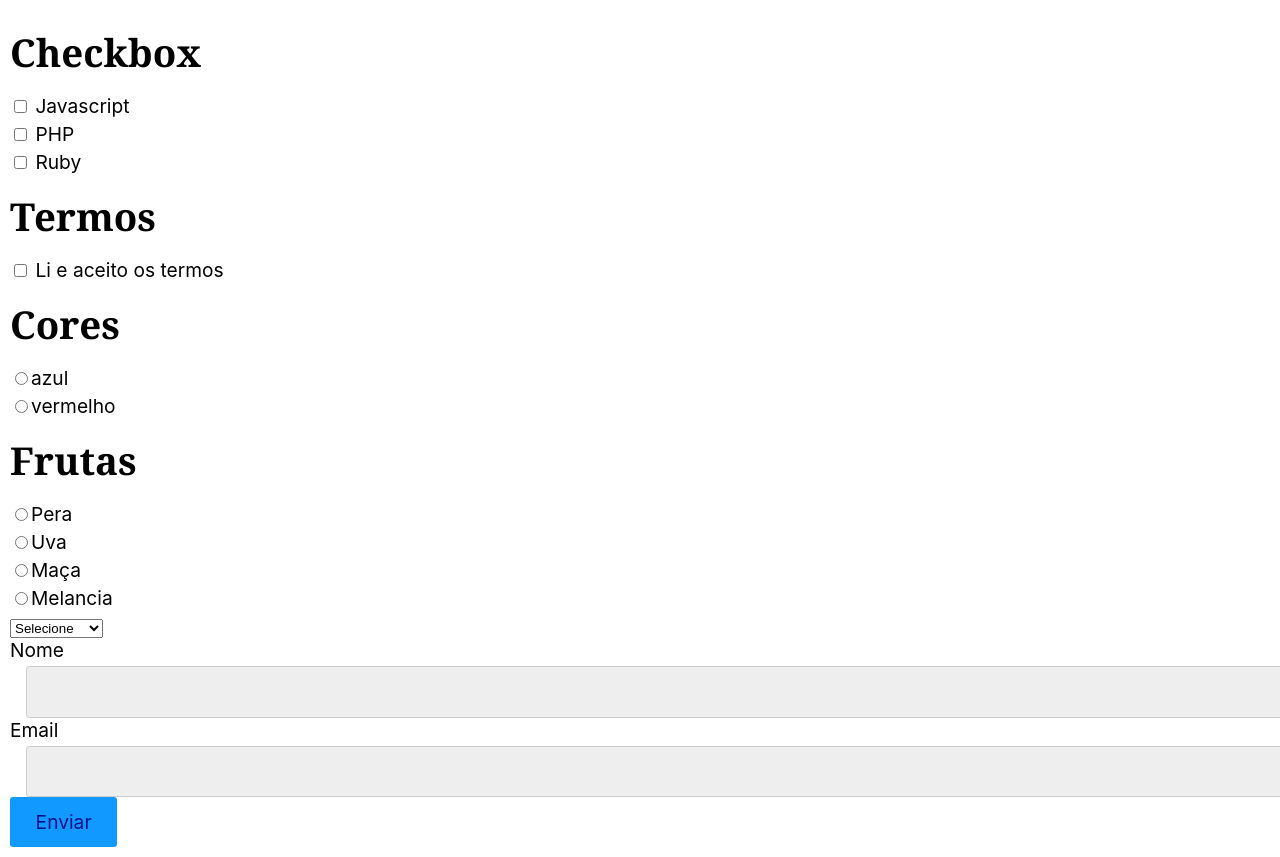
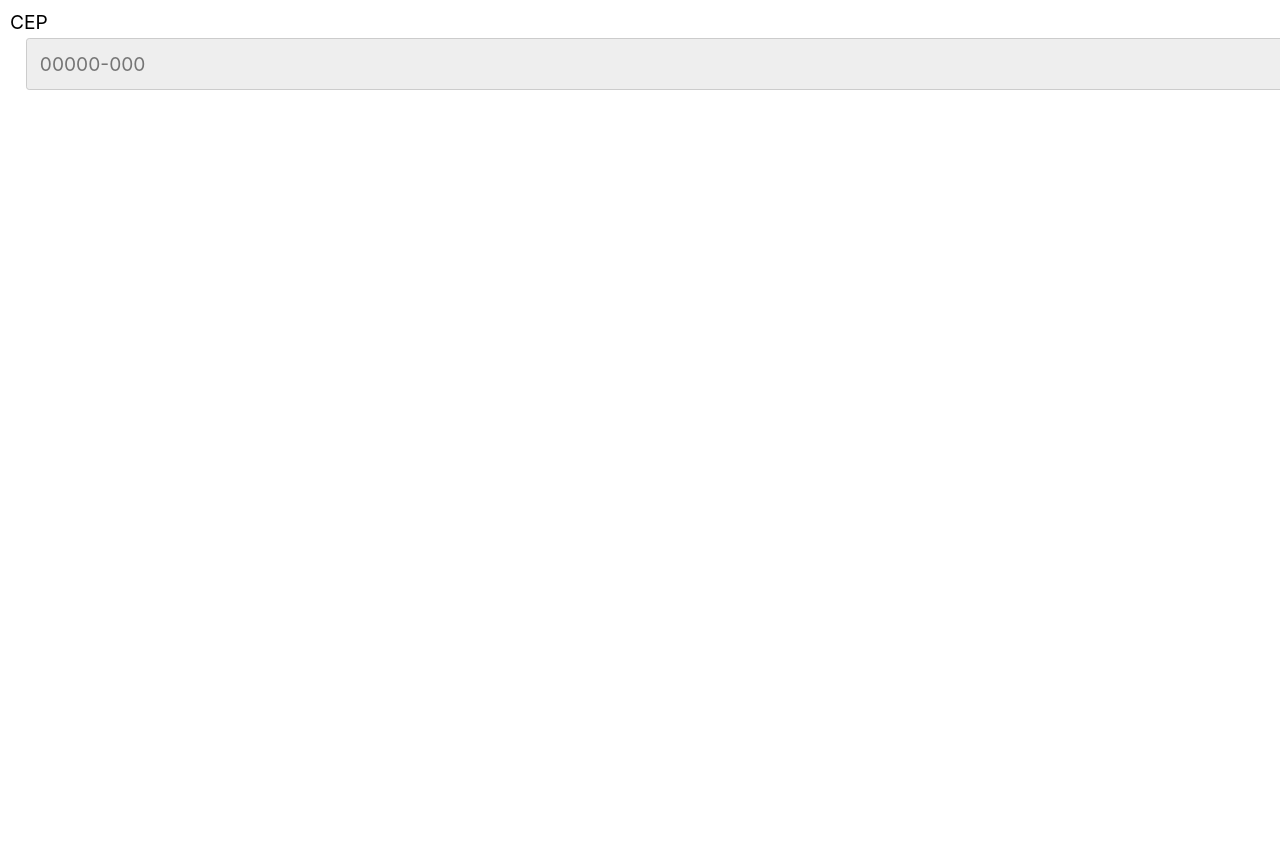
Before and after one commit to felipemimoura/origamid, a React (Create React App) app in the folder react-completo/aulas/react-formulario/: page / in a window 1280 px wide. After the commit the page ends 800 px from the top, so only its background shows below. Built offline with nearby package versions, Linux system fonts and the light colour scheme.

Commit message:
validação de dados de um formumlário

```diff
--- a/react-completo/aulas/react-formulario/src/App.js
+++ b/react-completo/aulas/react-formulario/src/App.js
@@ -1,51 +1,43 @@
 import { useState } from "react";
-import Checkbox from "./Form/Checkbox";
-import Input from "./Form/Input";
-import Radio from "./Form/Radio";
-import Select from "./Form/Select";
+import Input from './Form/Input'
 
 function App() {
-  const [nome, setNome] = useState("");
-  const [email, setEmail] = useState("");
-  const [produto, setProduto] = useState("");
-  const [cor, setCor] = useState("");
-  const [frutas, setFrutas] = useState("");
-  const [linguagens, setLinguagens] = useState([]);
-  const [termos, setTermos] = useState([]);
+  const [cep, setCep] = useState('')
+  const [error, setError] = useState(null)
+
+  function validateCep(value){
+    if(value.length === 0){
+      setError('Preencha um valor')
+      return false
+    }else if(!/^\d{5}-?\d{3}$/.test(value)){
+      setError('Prencha um CEP válido')
+      return false
+    }else{
+      setError(null)
+      return true
+    }
+  }
+
+
+  function handleBlur ({target}){
+   console.log(validateCep(target.value))
+  }
+
+
 
   return (
     <form>
-      <h1>Checkbox</h1>
-      <Checkbox
-        options={["Javascript", "PHP", "Ruby"]}
-        value={linguagens}
-        setValue={setLinguagens}
-      />
-      <h1>Termos</h1>
-      <Checkbox
-        options={["Li e aceito os termos"]}
-        value={termos}
-        setValue={setTermos}
-      />
+      <Input
+      label="CEP"
+      id="cep"
+      type="text"
+      value={cep}
+      setValue={setCep}
+      onBlur={handleBlur}
+      placeholder="00000-000" />
 
+      {error && <p>{error}</p>}
 
-      <h1>Cores</h1>
-      <Radio options={["azul", "vermelho"]} value={cor} setValue={setCor} />
-      <h1>Frutas</h1>
-      <Radio
-        options={["Pera", "Uva", "Maça", "Melancia"]}
-        value={frutas}
-        setValue={setFrutas}
-      />
-      <Select
-        options={["notebook", "smartphone"]}
-        value={produto}
-        setValue={setProduto}
-      />
-      <Input id="nome" label="Nome" value={nome} setValue={setNome} required />
-      <Input id="email" label="Email" value={email} setValue={setEmail} />
-
-      <button>Enviar</button>
     </form>
   );
 }
```
